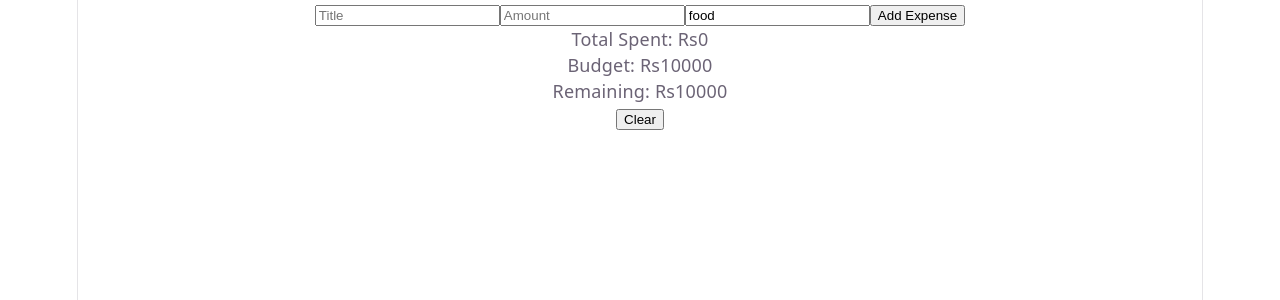
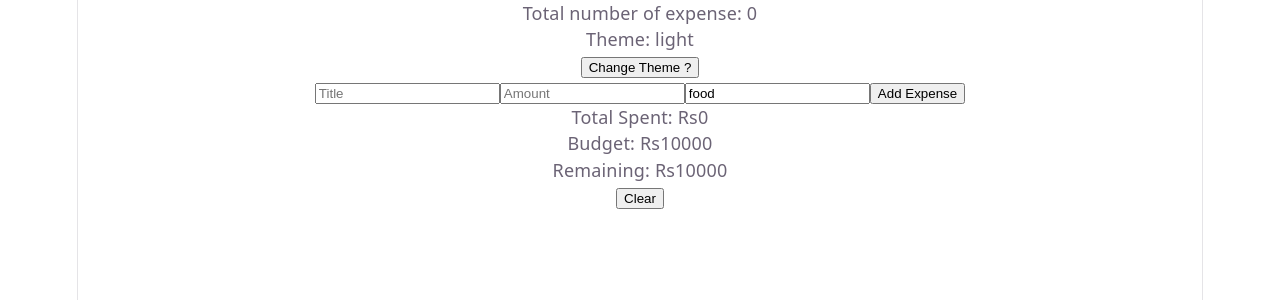
Before and after one commit to Rairohan/User-Dashboard, a React (Vite) app: page / in a window 1280 px wide. Shown: the top 300 px of the page. Built offline with nearby package versions, Linux system fonts and the light colour scheme.

Commit message:
Feat: Navbar added, Css pending

```diff
--- a/src/App.jsx
+++ b/src/App.jsx
@@ -1,11 +1,13 @@
 import { ExpenseProvider } from './Context/ExpenseContent'
 import AddExpense from './component/AddExpense'
 import ExpenseList from './component/ExpenseList'
+import Navbar from './component/Navbar'
 import Summary from './component/Summary'
 
 export default function App() {
   return (
     <ExpenseProvider>
+      <Navbar/>
       <AddExpense/>
       <ExpenseList/>
       <Summary/>
--- /dev/null
+++ b/src/component/Navbar.jsx
@@ -0,0 +1,12 @@
+import react, { useContext } from 'react';
+import { ExpenseContext } from '../Context/ExpenseContent';
+export default function Navbar(){
+    const {state,dispatch} = useContext(ExpenseContext)
+    return(
+        <div>
+            <p>Total number of expense: {state.expenses.length}</p>
+            <p>Theme: {state.theme}</p>
+            <button onClick={()=>dispatch({type:"toggleTheme"})}>Change Theme ?</button>
+        </div>
+    )
+}
```
